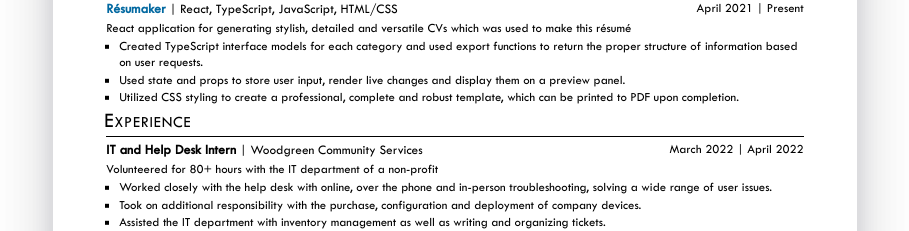
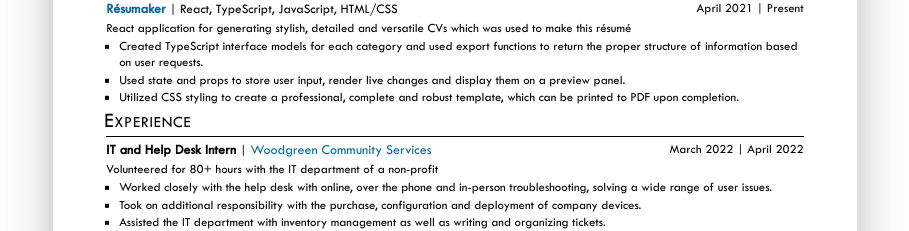
Before and after one commit to farzanmirshekari/resumaker, a React (Create React App) app: page / in a window 1280 px wide. Shown: the part 1980-2211 px from the top of the page, without its empty margins (185-1094 px from the left). Built offline with nearby package versions, Linux system fonts and the light colour scheme.

Commit message:
Minor Design Improvements

```diff
--- a/src/components/views/individual_items/Experience_Item.tsx
+++ b/src/components/views/individual_items/Experience_Item.tsx
@@ -12,7 +12,7 @@ function Experience_Item ( { position_title, company, overview, start_date, end_
         <div className = 'w-full flex flex-col justify-start items-start gap-0.5'>
             <div className = 'w-full flex flex-col justify-start items-center'>
                 <div className = 'w-full flex flex-row justify-between items-center'>
-                    <h4 className = 'text-black item_title'><span className = 'bold'>{position_title}</span> | {company}</h4>
+                    <h4 className = 'text-black item_title'><span className = 'bold'>{position_title}</span> | <span className = 'text-sky-700'>{company}</span></h4>
                     <span>{start_date} | {end_date}</span>
                 </div>
                 <div className = 'text-black w-full flex flex-row items-start justify-start gap-0.5'>
--- a/src/components/views/individual_items/Project_Item.tsx
+++ b/src/components/views/individual_items/Project_Item.tsx
@@ -13,7 +13,7 @@ function Project_Item ( { title, overview, tools, github_repository, start_date,
         <div className = 'w-full flex flex-col justify-start items-start gap-0.5'>
             <div className = 'w-full flex flex-col justify-start items-center'>
                 <div className = 'w-full flex flex-row justify-between items-center'>
-                    <h4 className = 'item_title'><span className = 'bold'><a href = {github_repository} target = "_blank" className = 'text-sky-700'>{title}</a></span> | {tools}</h4>
+                    <h4 className = 'item_title'><span className = 'bold'><a href = {github_repository} target = "_blank" rel = 'noreferrer' className = 'text-sky-700'>{title}</a></span> | {tools}</h4>
                     {
                         start_date.length > 0 && end_date.length > 0 && (
                             <span>{start_date} | {end_date}</span>
```
